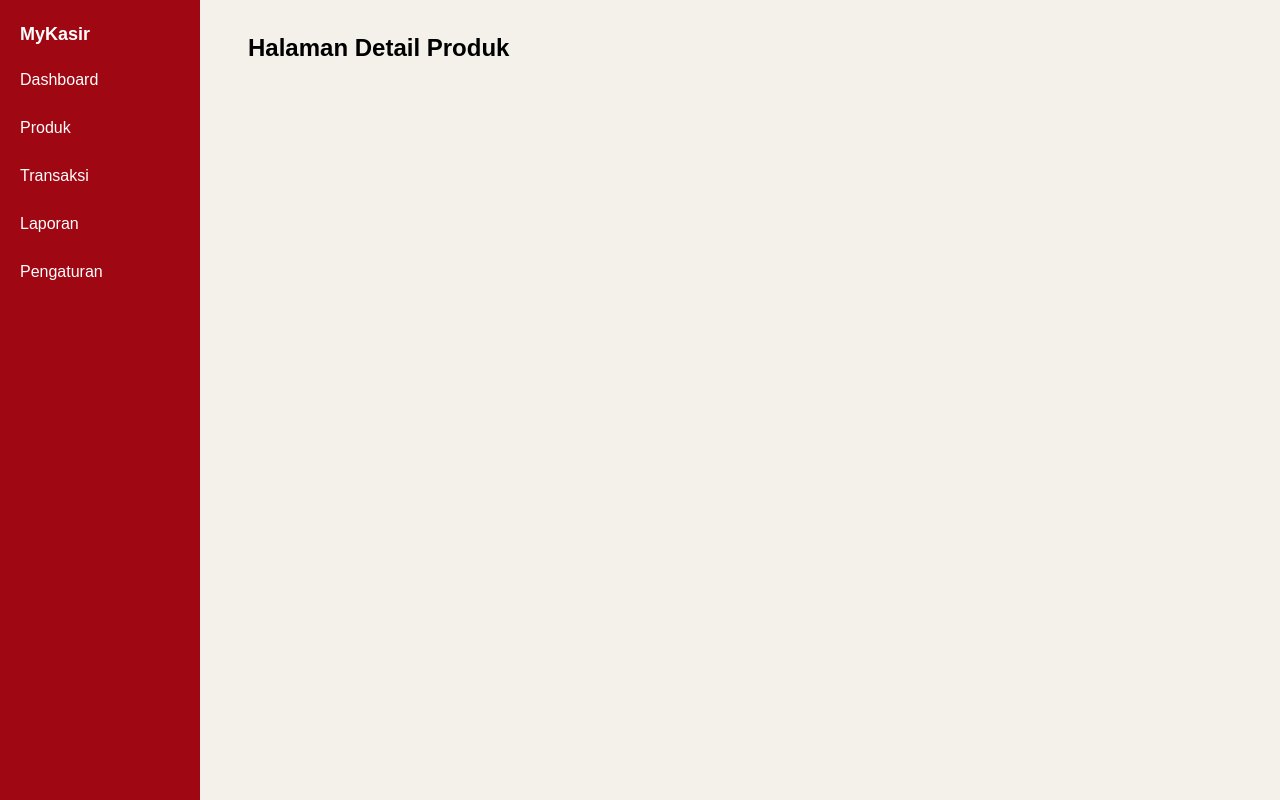
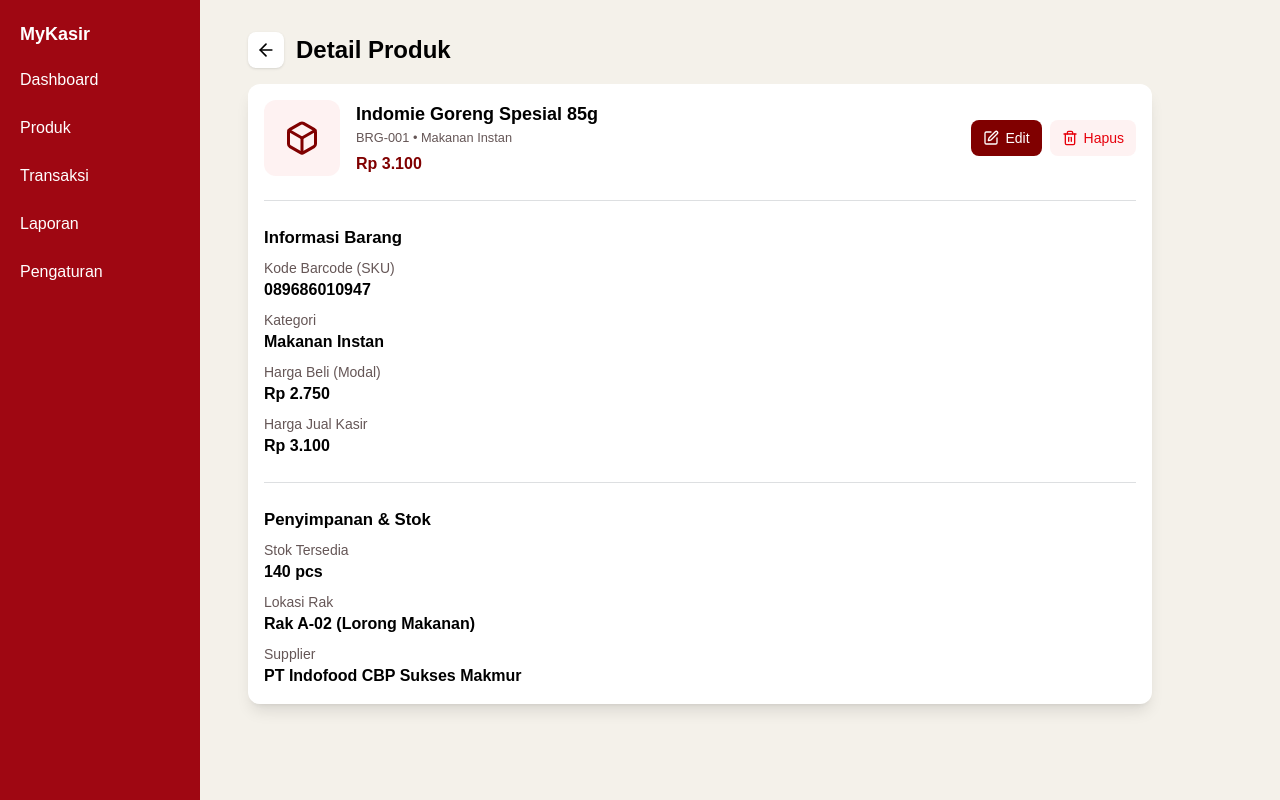
Before and after one commit to marchel-o/uas-frontend, a Next.js app: page /main/products/detail in a window 1280 px wide. Built offline with nearby package versions, Linux system fonts and the light colour scheme; a web font is replaced by a local one.

Commit message:
feat: tampilan halaman detail produk

```diff
--- a/src/app/main/products/detail/page.tsx
+++ b/src/app/main/products/detail/page.tsx
@@ -1,13 +1,86 @@
 'use client'
 
-import React from "react"
+import { ArrowLeft, Box, Edit, Trash2 } from "lucide-react"
 
 export default function ProductDetail() {
+    const formatRupiah = (num: number) => {
+        return new Intl.NumberFormat("id-ID", {
+            style: "currency",
+            currency: "IDR",
+            minimumFractionDigits: 0,
+        }).format(num);
+    };
+
     return (
         <>
-            <h1 className="font-bold text-2xl">
-                Halaman Detail Produk
-            </h1>
+            <div className="flex items-center gap-3">
+                <a href="/main/products" className="p-2 bg-[var(--surface)] rounded-lg shadow cursor-pointer">
+                    <ArrowLeft size={20} />
+                </a>
+                <h1 className="font-bold text-2xl">
+                    Detail Produk
+                </h1>
+            </div>
+
+            <div className="rounded-xl p-4 bg-[var(--surface)] shadow-lg">
+                <div className="md:flex items-center">
+                    <div className="p-5 bg-red-50 text-[var(--primary)] rounded-xl w-fit m-auto md:m-0">
+                        <Box size={36} />
+                    </div>
+
+                    <div className="text-center md:text-left md:ml-4 mt-3 md:mt-0">
+                        <p className="font-semibold text-lg">Indomie Goreng Spesial 85g</p>
+                        <p className="text-[var(--text-secondary)] text-[0.8rem]">BRG-001 • Makanan Instan</p>
+                        <p className="text-[var(--primary)] text-base mt-1 font-semibold">{formatRupiah(3100)}</p>
+                    </div>
+
+                    <div className="flex justify-center gap-2 mt-4 md:mt-0 md:ml-auto">
+                        <button
+                            type="button"
+                            className="flex items-center gap-1.5 p-2 px-3 bg-[var(--primary)] text-white rounded-lg text-sm cursor-pointer hover:bg-[var(--primary-hover)] transition-all"
+                        >
+                            <Edit size={16} />
+                            <span>Edit</span>
+                        </button>
+                        <button
+                            type="button"
+                            className="flex items-center gap-1.5 p-2 px-3 bg-red-50 text-red-600 rounded-lg text-sm cursor-pointer hover:bg-red-100 transition-all"
+                        >
+                            <Trash2 size={16} />
+                            <span>Hapus</span>
+                        </button>
+                    </div>
+                </div>
+
+                <div className="w-full h-[.06rem] bg-gray-800 opacity-15 my-6"></div>
+
+                <h3 className="font-bold text-[1.05rem] mt-4">Informasi Barang</h3>
+
+                <p className="text-[var(--text-secondary)] text-sm mt-2">Kode Barcode (SKU)</p>
+                <p className="font-semibold">089686010947</p>
+
+                <p className="text-[var(--text-secondary)] text-sm mt-2">Kategori</p>
+                <p className="font-semibold">Makanan Instan</p>
+
+                <p className="text-[var(--text-secondary)] text-sm mt-2">Harga Beli (Modal)</p>
+                <p className="font-semibold">{formatRupiah(2750)}</p>
+
+                <p className="text-[var(--text-secondary)] text-sm mt-2">Harga Jual Kasir</p>
+                <p className="font-semibold">{formatRupiah(3100)}</p>
+
+                <div className="w-full h-[.06rem] bg-gray-800 opacity-15 my-6"></div>
+
+                <h3 className="font-bold text-[1.05rem]">Penyimpanan & Stok</h3>
+
+                <p className="text-[var(--text-secondary)] text-sm mt-2">Stok Tersedia</p>
+                <p className="font-semibold">140 pcs</p>
+
+                <p className="text-[var(--text-secondary)] text-sm mt-2">Lokasi Rak</p>
+                <p className="font-semibold">Rak A-02 (Lorong Makanan)</p>
+
+                <p className="text-[var(--text-secondary)] text-sm mt-2">Supplier</p>
+                <p className="font-semibold">PT Indofood CBP Sukses Makmur</p>
+            </div>
         </>
     )
 }
```
